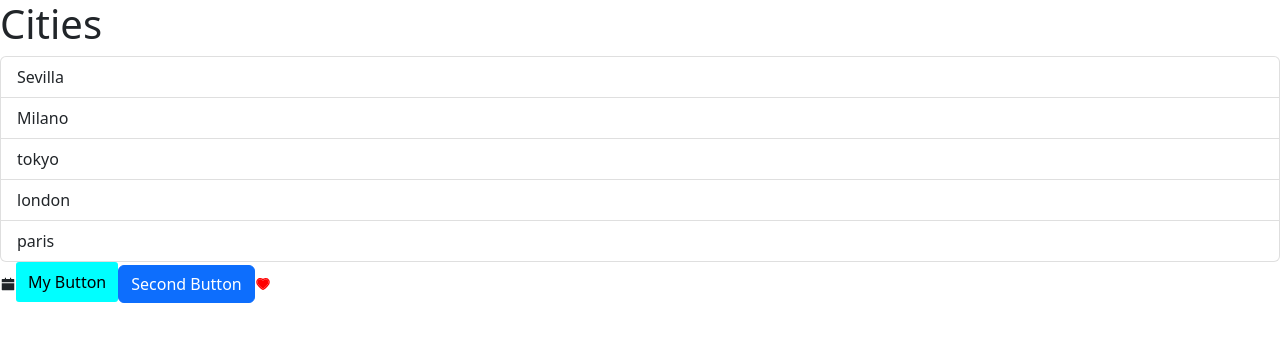
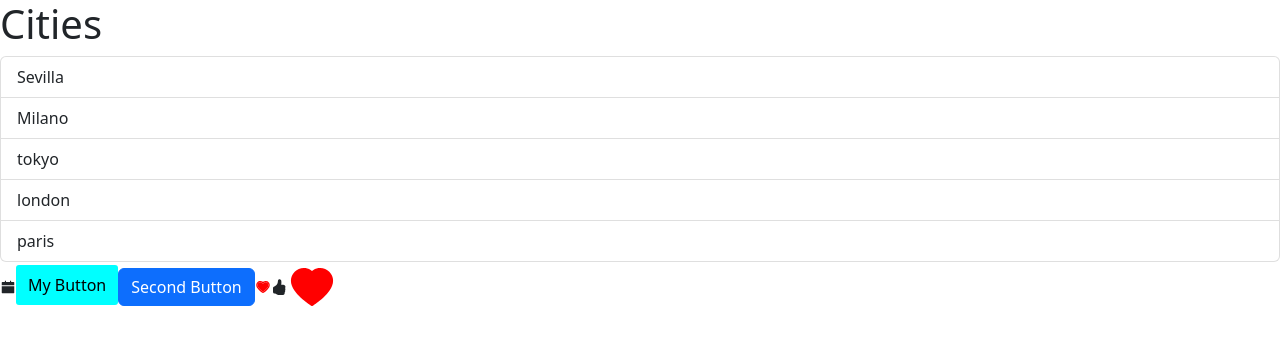
Before and after one commit to aimansae/react-app, a React (Vite) app in the folder react-app/: page / in a window 1280 px wide. Shown: the top 344 px of the page. Built offline with nearby package versions, Linux system fonts and the light colour scheme.

Commit message:
Add like and thumbs component

```diff
--- a/react-app/src/App.tsx
+++ b/react-app/src/App.tsx
@@ -5,6 +5,8 @@ import ListGroup from "./components/ListGroup";
 import ButtonTwo from "./components/ButtonTwo";
 import GreenAlert from "./components/GreenAlert";
 import Like from "./components/Like";
+import Thumbs from "./components/Thumbs";
+import Like2 from "./components/Like2";
 function App() {
   let items = ["Sevilla", "Milano", "tokyo", "london", "paris"];
 
@@ -32,6 +34,8 @@ function App() {
       {showGreenAlert && <GreenAlert onClose={handleClick}>Click Me</GreenAlert>}
       <ButtonTwo color="primary" onClick={handleClick}>Second Button</ButtonTwo>
       <Like onClick={() =>console.log('clicked')} />
+      <Thumbs onClick={() => console.log('clicked')} />
+      <Like2 onClick={() => console.log('Heart clicked')} />
     </div>
   );
 }
--- /dev/null
+++ b/react-app/src/components/Like2.tsx
@@ -0,0 +1,22 @@
+import { useState } from "react";
+import { AiFillHeart, AiOutlineHeart } from "react-icons/ai";
+
+interface Props {
+  onClick: () => void;
+}
+
+const Like2 = ({ onClick }: Props) => {
+  const [status, setStatus] = useState(true);
+
+  const toggle = () => {
+    setStatus(!status);
+     console.log(status)
+    onClick();
+  };
+  console.log
+
+  if (status) return <AiFillHeart color="red" size={50} onClick={toggle} />;
+  return <AiOutlineHeart size={50} onClick={toggle} />;
+};
+
+export default Like2;
--- /dev/null
+++ b/react-app/src/components/Thumbs.tsx
@@ -0,0 +1,25 @@
+import { BsHandThumbsUpFill } from 'react-icons/bs'
+import styles from '../styles/Thumbs.module.css'
+import React, { useState } from 'react'
+
+interface PropsThumbs {
+    onClick: () => void;
+}
+
+const Thumbs = ({onClick}: PropsThumbs) => {
+
+    const [clicked, setClicked] = useState(false)
+
+    const handleClick = () => {
+        setClicked(!clicked);
+        onClick()
+    }
+
+    if (clicked) return <BsHandThumbsUpFill className={styles.thumbs} onClick={handleClick} />
+
+    return <BsHandThumbsUpFill
+     onClick={handleClick} />
+
+}
+
+    export default Thumbs;
--- /dev/null
+++ b/react-app/src/styles/Thumbs.module.css
@@ -0,0 +1,4 @@
+.thumbs{
+    color: blueviolet;
+    size: 30px;
+}
```
